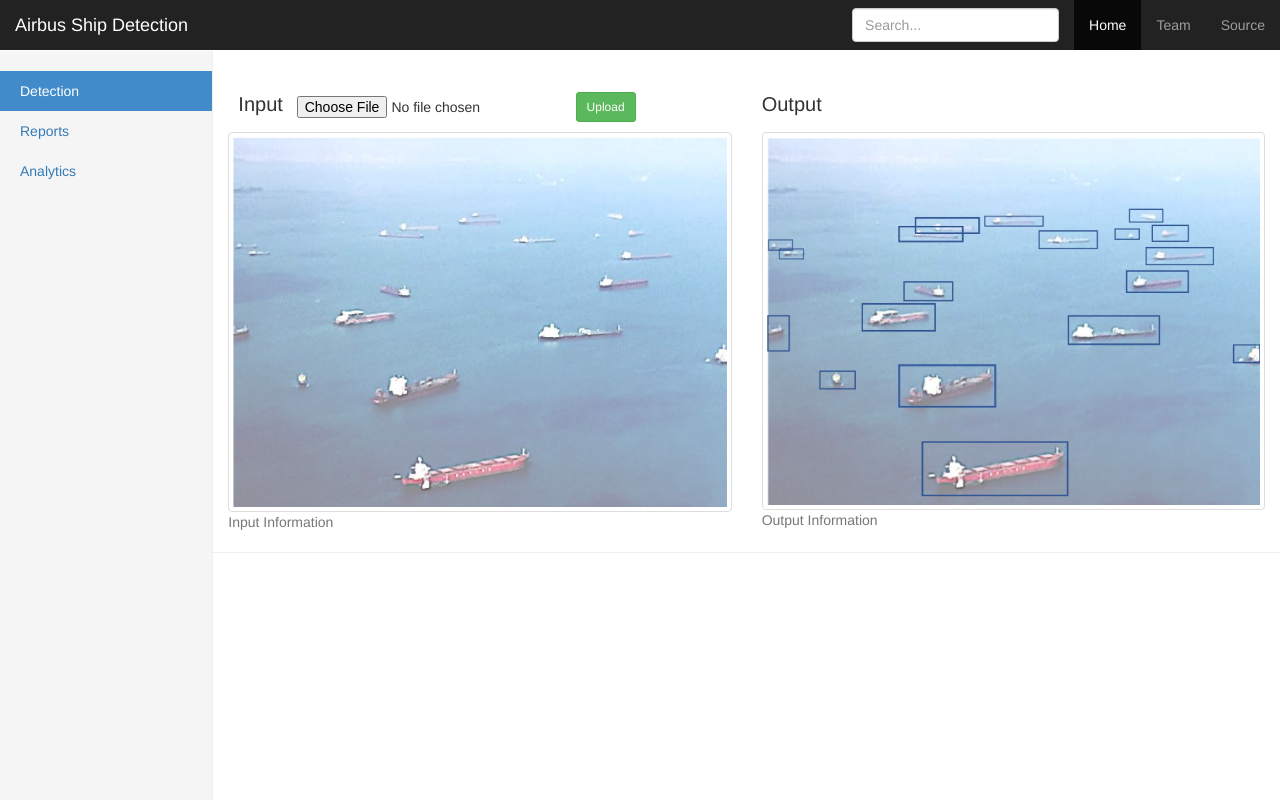
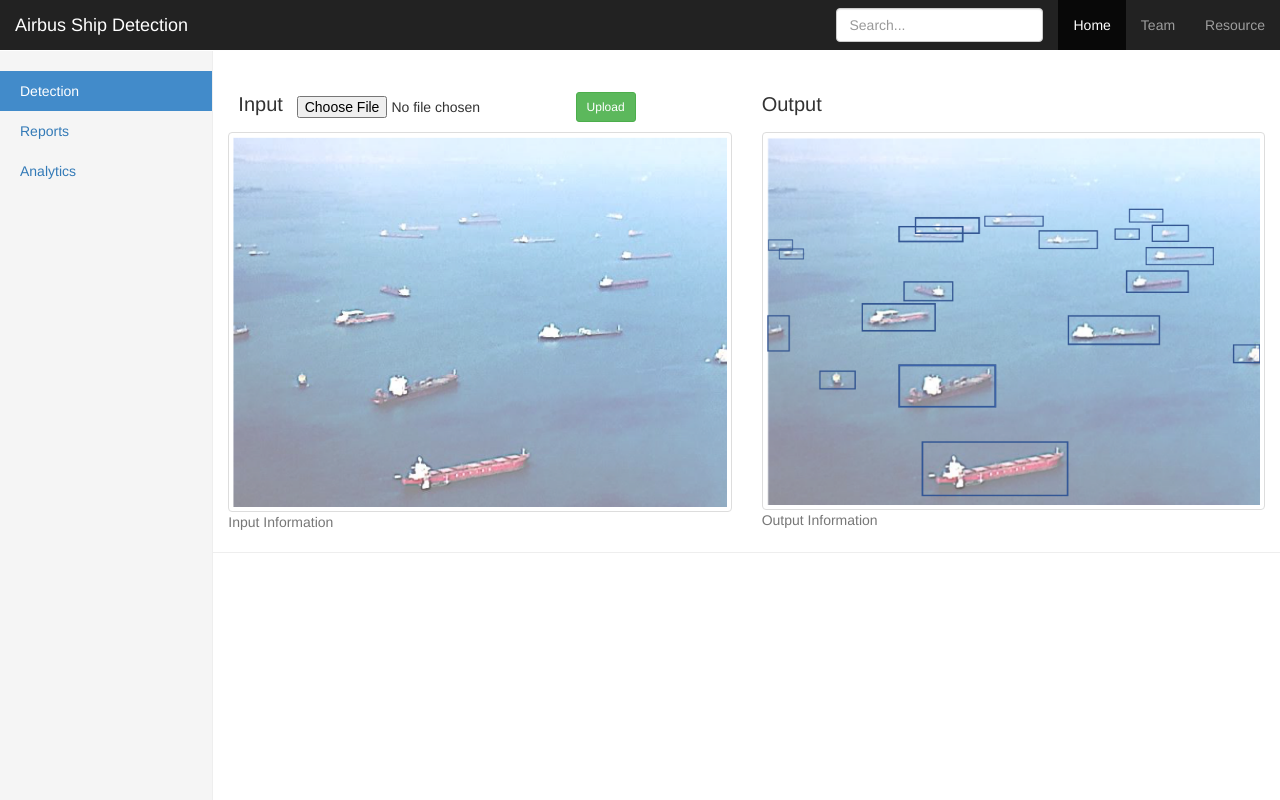
Before and after one commit to BUGenerator/Web, a Flask app: page / in a window 1280 px wide. Run offline with Flask 2, Linux system fonts and the light colour scheme; some libraries are stand-ins or nearby versions.

Commit message:
add team and resource link

```diff
--- a/templates/common/header.html
+++ b/templates/common/header.html
@@ -12,8 +12,8 @@
         <div id="navbar" class="collapse navbar-collapse">
             <ul class="nav navbar-nav navbar-right">
                 <li class="active"><a href="#">Home</a></li>
-                <li><a href="#">Team</a></li>
-                <li><a href="#">Source</a></li>
+                <li><a href="https://github.com/BUGenerator">Team</a></li>
+                <li><a href="https://www.kaggle.com/c/airbus-ship-detection">Resource</a></li>
 {#                <li class="dropdown">#}
 {#                  <a href="#" class="dropdown-toggle" data-toggle="dropdown" role="button" aria-haspopup="true" aria-expanded="false">Dropdown <span class="caret"></span></a>#}
 {#                  <ul class="dropdown-menu">#}
```
